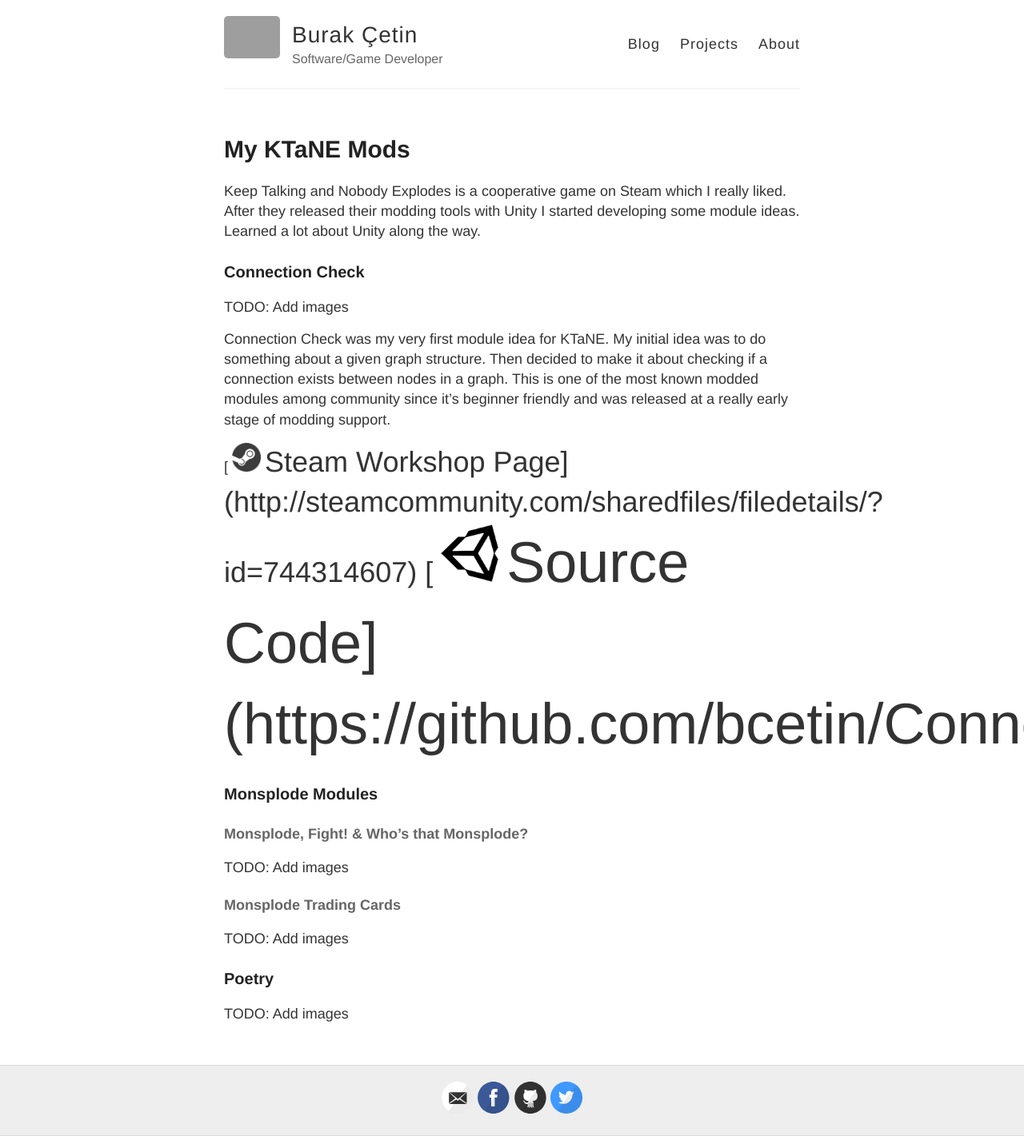
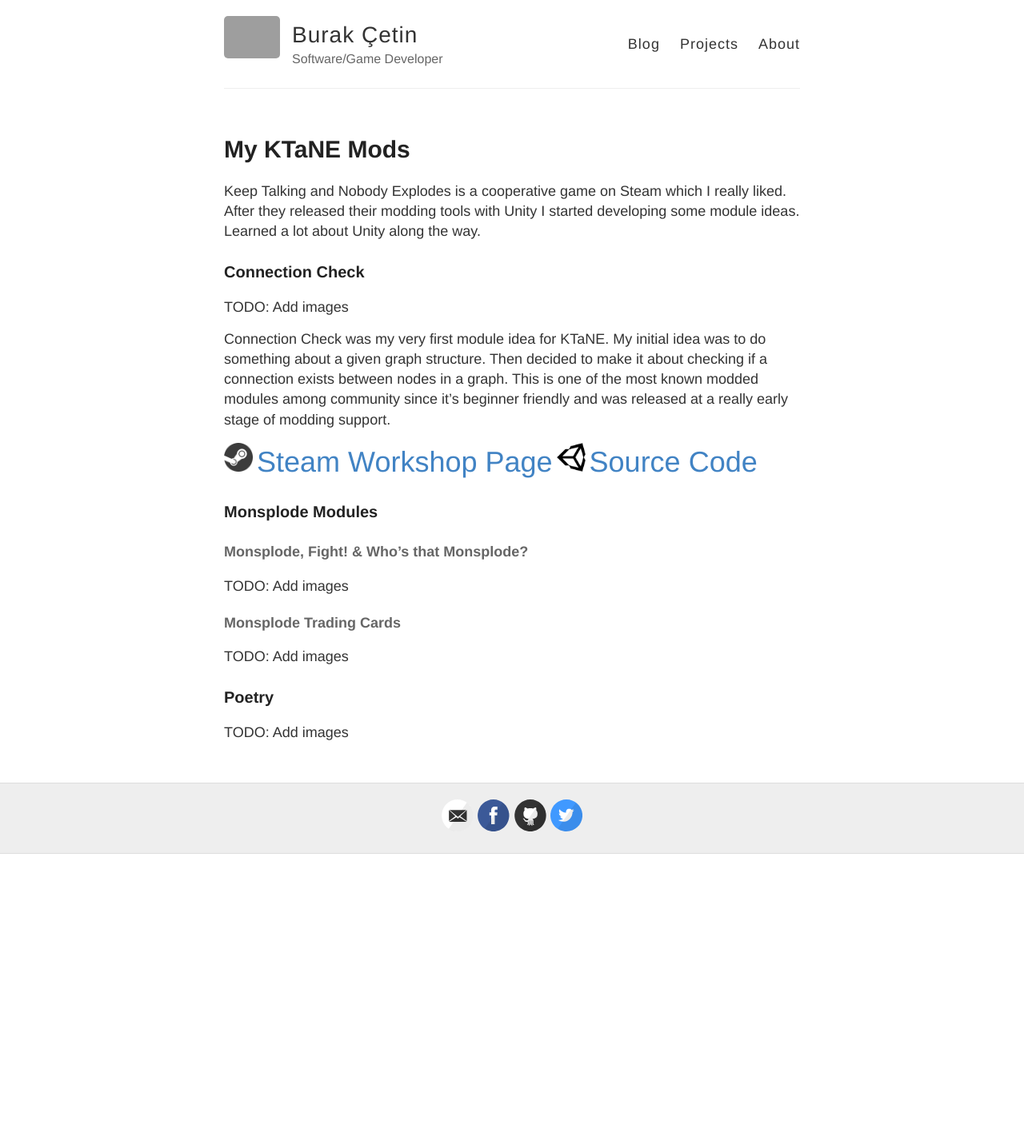
Before and after one commit to bcetin/bcetin.github.io, a Jekyll site: the page built from ktane.md, in a window 1280 px wide. Shown: the whole page at 80% size. Built offline with Jekyll 4.4.1, drawn with Linux system fonts in a browser that asks for light colours; after the commit the page ends 1068 px from its top, so only the background shows below that; grey boxes are pictures that could not be loaded.

Commit message:
I SAID GO BACK

```diff
--- a/ktane.md
+++ b/ktane.md
@@ -17,8 +17,8 @@
 Then decided to make it about checking if a connection exists between nodes in a graph.
 This is one of the most known modded modules among community since it's beginner friendly and was released at a really early stage of modding support.
 
-[  <img src="/images/icons/steam.png" alt="Steam Logo" style="height: 2em; "/> <span style="font-size: 2em;">Steam Workshop Page<span/>](http://steamcommunity.com/sharedfiles/filedetails/?id=744314607)
-[  <img src="/images/icons/unity.png" alt="Unity Logo" style="height: 2em; "/> <span style="font-size: 2em;">Source Code<span/>](https://github.com/bcetin/ConnectionCheck)
+[  <img src="/images/icons/steam.png" alt="Steam Logo" style="height: 2em; "/> <span style="font-size: 2em;">Steam Workshop Page</span>](http://steamcommunity.com/sharedfiles/filedetails/?id=744314607)
+[  <img src="/images/icons/unity.png" alt="Unity Logo" style="height: 2em; "/> <span style="font-size: 2em;">Source Code</span>](https://github.com/bcetin/ConnectionCheck)
 
 ### Monsplode Modules
 
```
